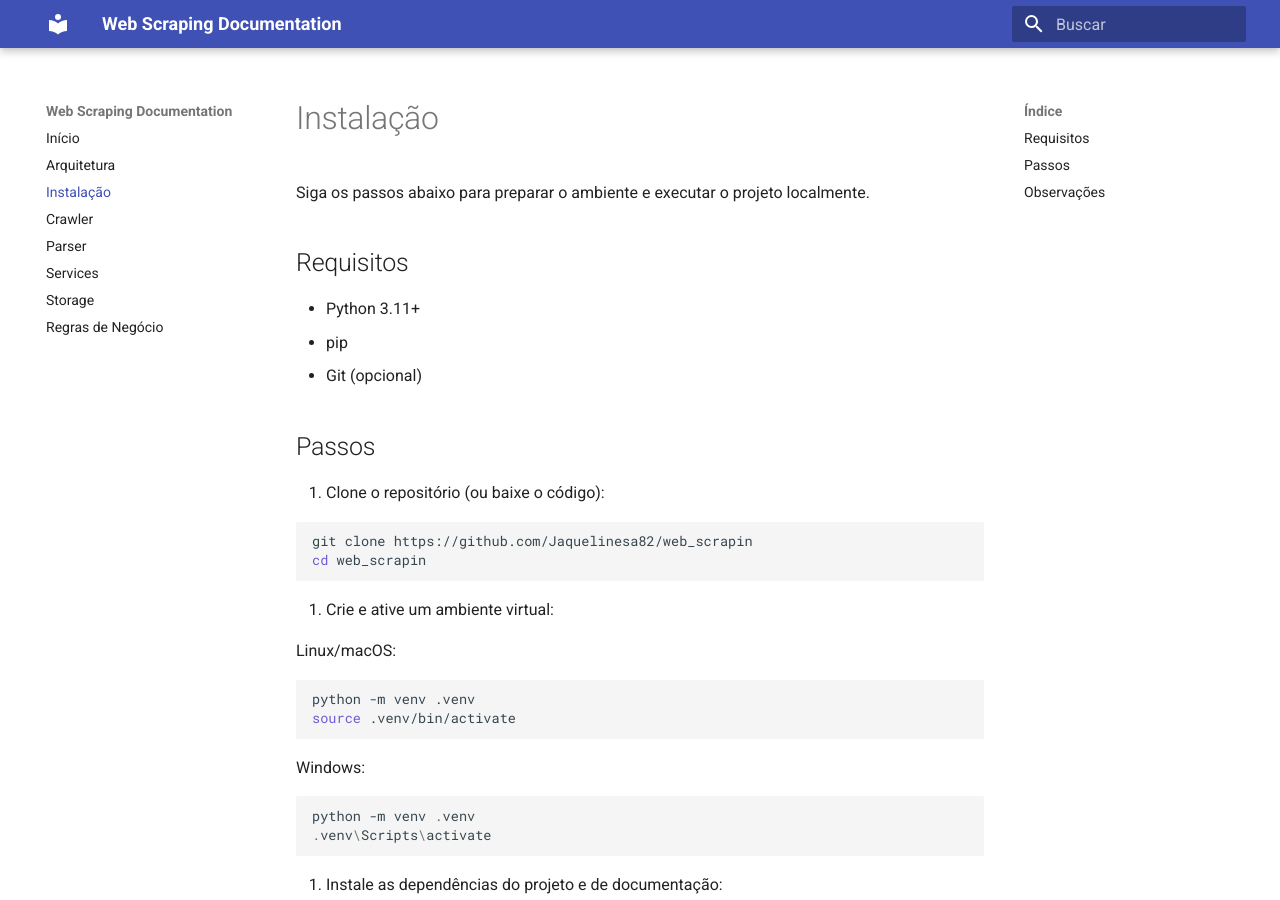
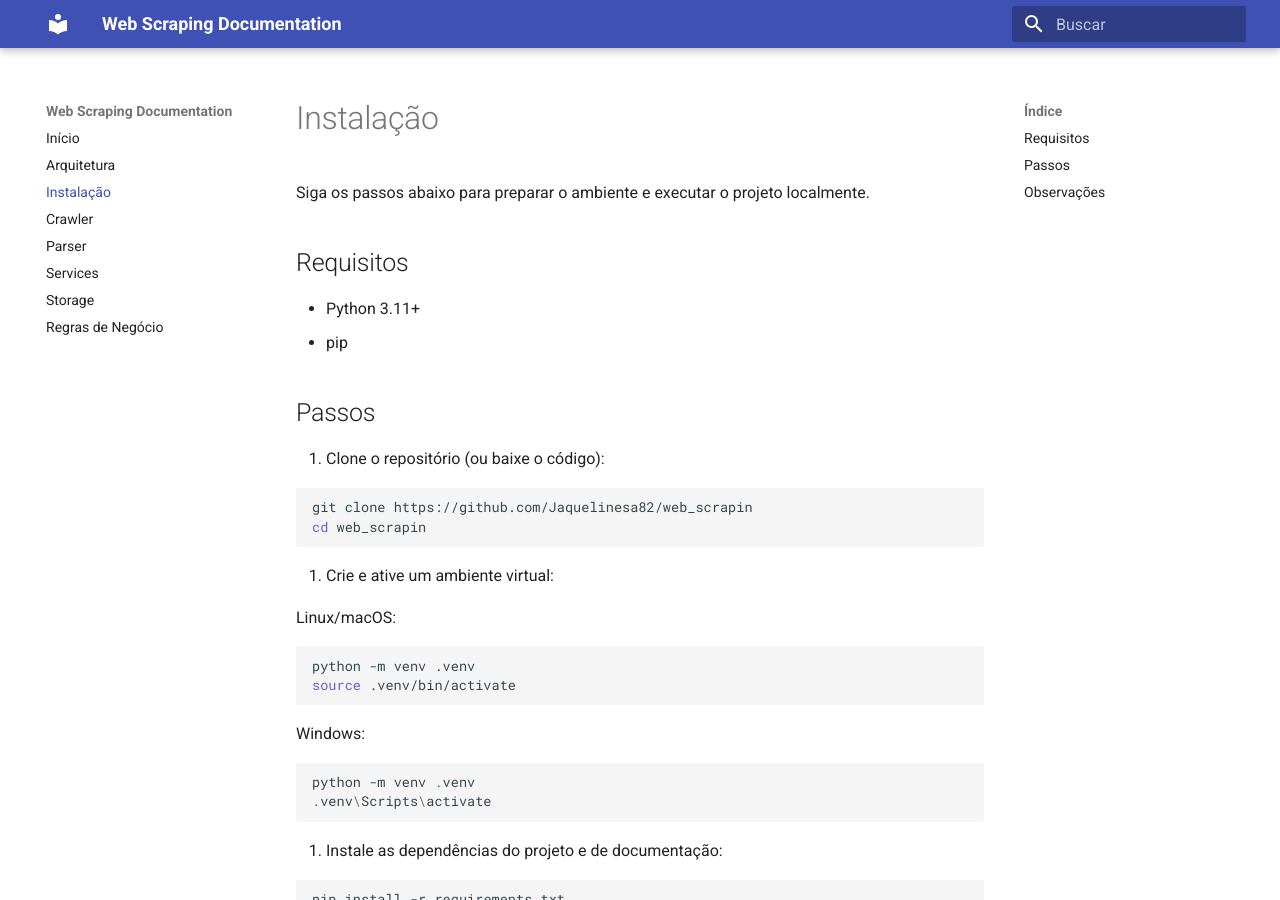
Before and after one commit to Jaquelinesa82/web_scrapin, an MkDocs documentation site: the page built from docs/installation.md, in a window 1280 px wide and 900 px high. Built offline with MkDocs 1.6.1 and Material for MkDocs 9.7.7, drawn with Linux system fonts in a browser that asks for light colours.

```diff
--- a/docs/installation.md
+++ b/docs/installation.md
@@ -10,7 +10,6 @@
 
 - Python 3.11+
 - pip
-- Git (opcional)
 
 ## Passos
 
```
